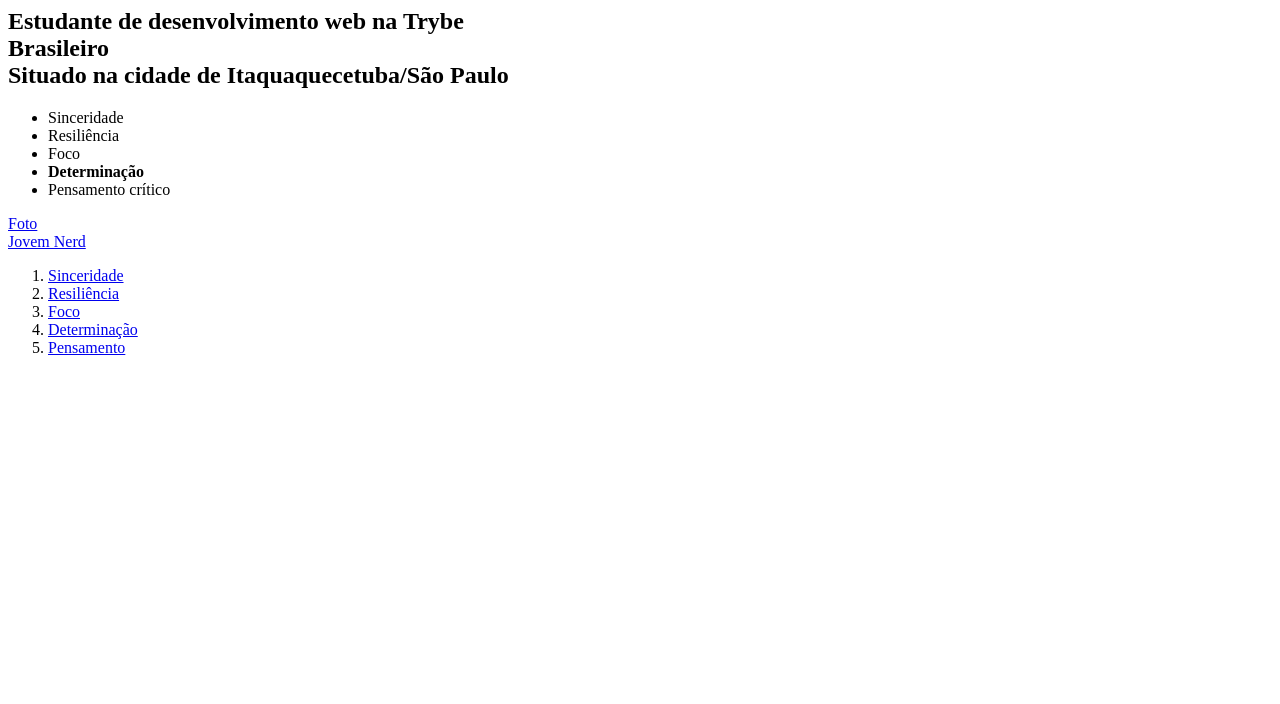
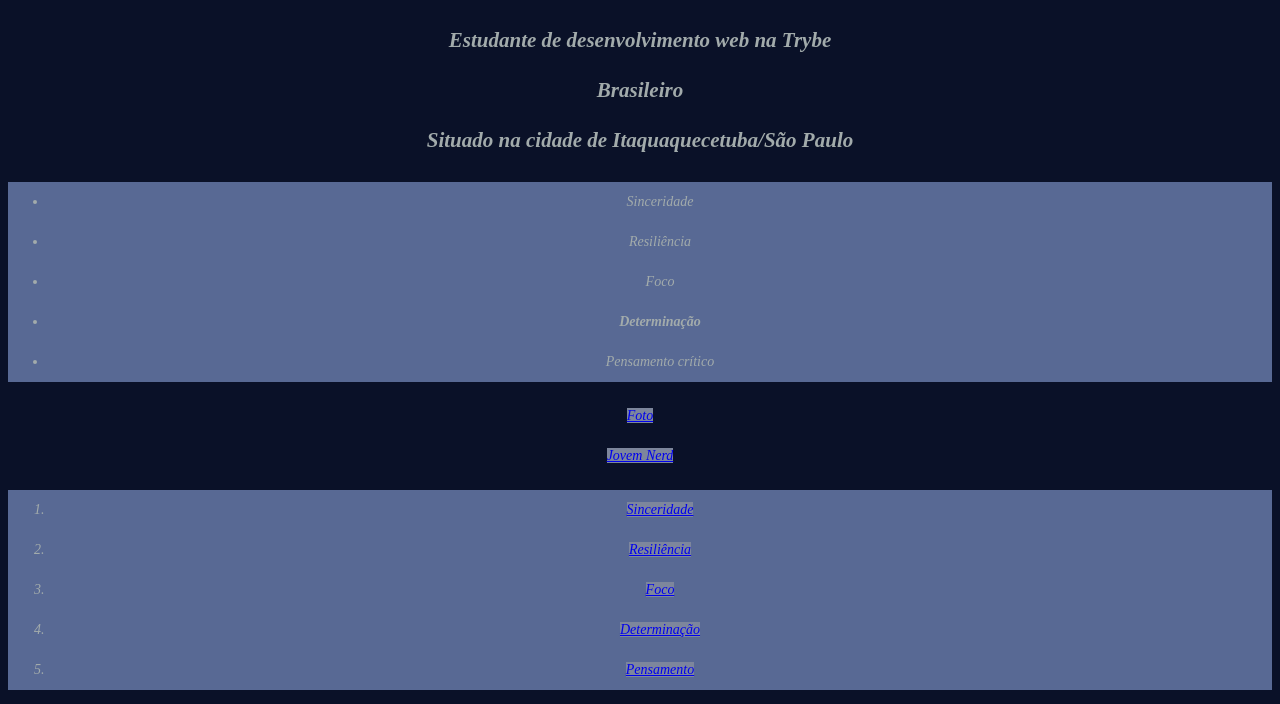
Before and after one commit to LuisFernandesNeto/portifolio-web, a plain HTML site: page index.html in a window 1280 px wide. Shown: the part 396-1100 px from the top of the page. Before the commit the page ends 800 px from the top, so only its background shows below. Drawn offline with Linux system fonts and the light colour scheme.

Commit message:
Estilazação portifólio e link externo css

```diff
--- a/index.html
+++ b/index.html
@@ -5,6 +5,33 @@
     <meta http-equiv="X-UA-Compatible" content="IE=edge">
     <meta name="viewport" content="width=device-width, initial-scale=1.0">
     <title>Meu Portifólio WEB</title>
+    <link rel="stylesheet" type="text/css" href="style.css">
+    <style>
+        /*body {
+            text-align: center;
+            background-color: #0A1128;
+            color: #A2ABAB;
+            line-height: 40px;
+            font-size: 14px;
+        }
+        h2 {
+            line-height: 50px;
+            font-style: italic;
+        }
+        ul {
+            background-color: #586994;
+            font-style: italic;
+        }
+        ol {
+            background-color: #586994;
+            font-style: italic;
+        }
+        a {
+            background-color: #7D869C;
+            font-style: italic;
+        }*/
+
+    </style>
 </head>
 <body>
     <h1>Luis Fernandes Neto</h1>
--- /dev/null
+++ b/style.css
@@ -0,0 +1,23 @@
+body {
+    text-align: center;
+    background-color: #0A1128;
+    color: #A2ABAB;
+    line-height: 40px;
+    font-size: 14px;
+}
+h2 {
+    line-height: 50px;
+    font-style: italic;
+}
+ul {
+    background-color: #586994;
+    font-style: italic;
+}
+ol {
+    background-color: #586994;
+    font-style: italic;
+}
+a {
+    background-color: #7D869C;
+    font-style: italic;
+}
```
